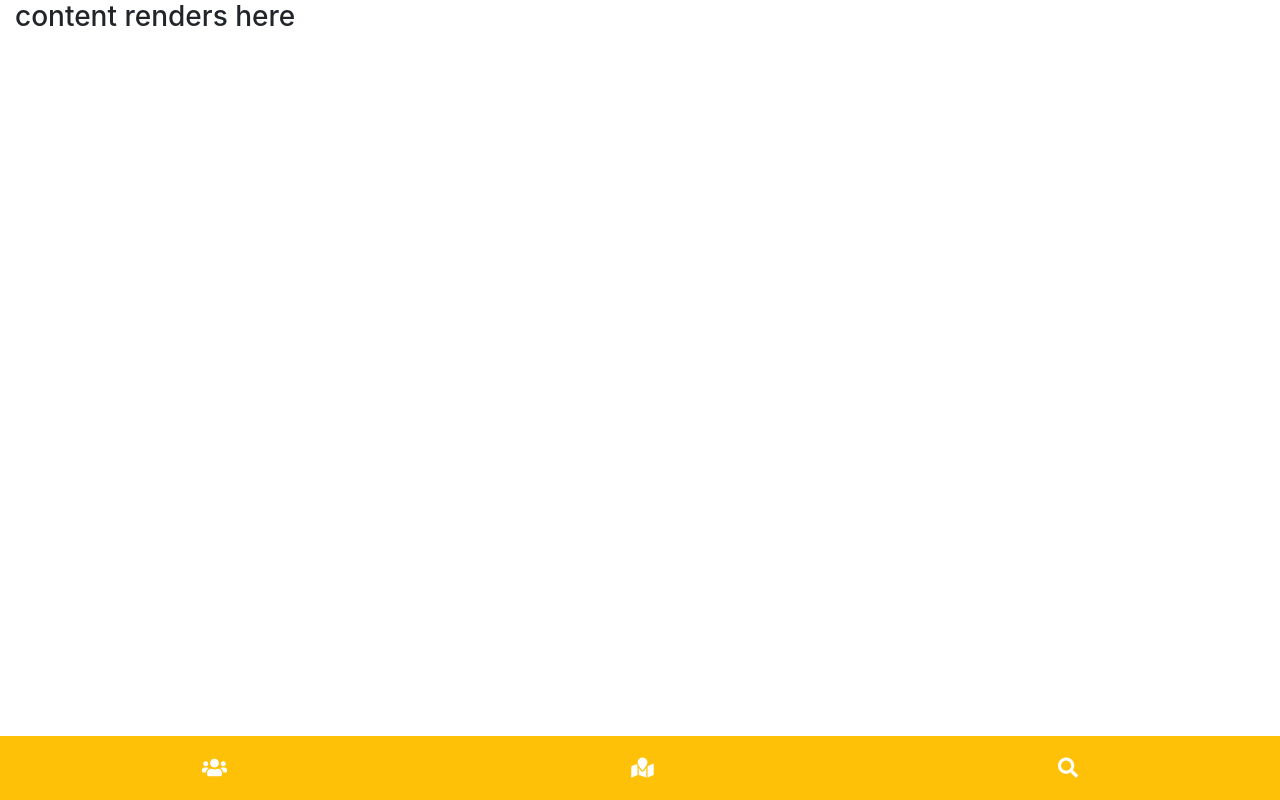
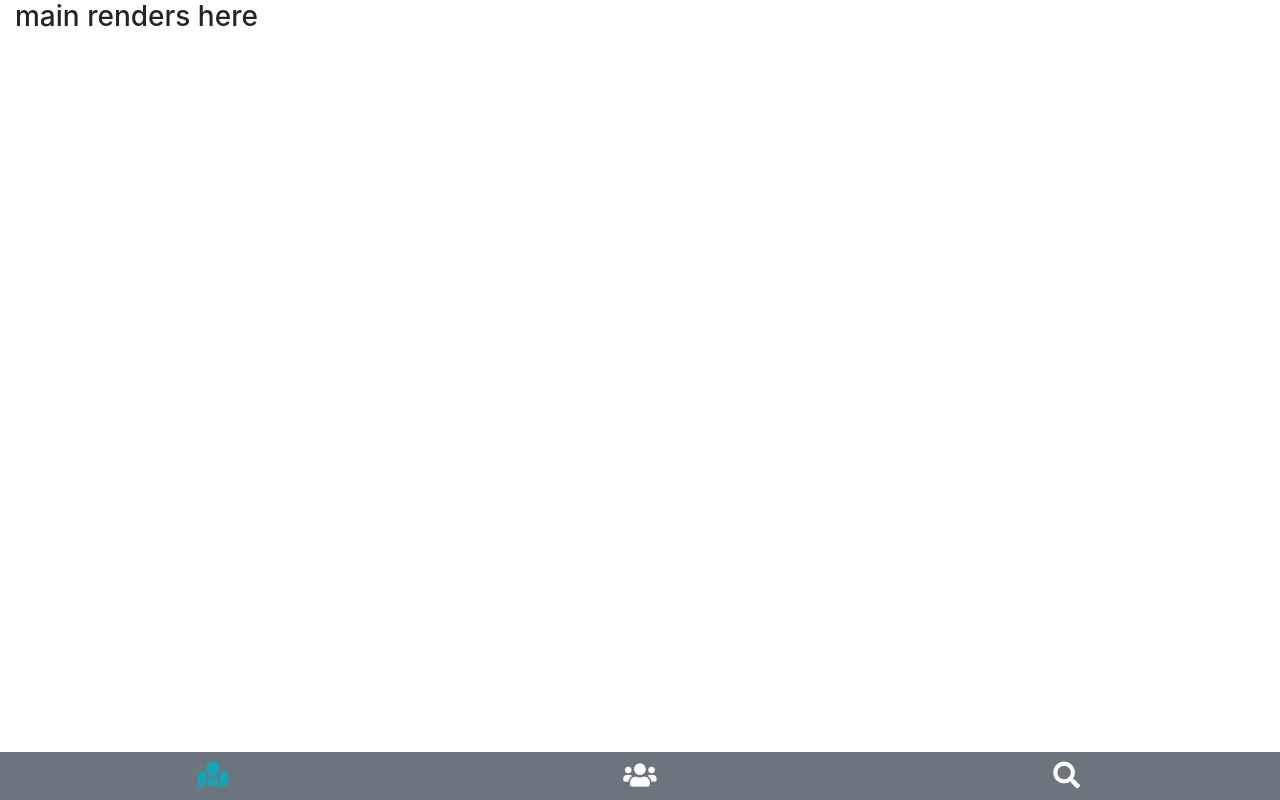
Before and after one commit to Qwiso/friend-zoned, a React (Create React App) app: page / in a window 1280 px wide. Built offline with nearby package versions, Linux system fonts and the light colour scheme.

Commit message:
trying to get page navigation to work

```diff
--- a/src/App.js
+++ b/src/App.js
@@ -4,24 +4,37 @@ import 'bootstrap/dist/css/bootstrap.min.css'
 import '@fortawesome/fontawesome-free/css/all.min.css'
 
 const Content = (props) => {
-  return <h3>content renders here</h3>
+  return <h3>{props.page} renders here</h3>
 }
 
 class App extends Component {
+  state = {
+    page: "main"
+  }
+
+  navBtnClicked = (e) => {
+    console.log(e)
+    if (!this.state.page === e) {
+      this.setState({
+        page: e
+      })
+    }
+  }
+
   render() {
     return (
       <div>
         <section name="content">
         <div className="container-fluid">
-          <Content />
+          <Content page={this.state.page} />
         </div>
         </section>
-        <section name="nav-bar">
-          <div className="container-fluid fixed-bottom bg-warning">
-            <div className="row d-flex justify-content-around">
-              <h3 className="btn btn-lg p-3 m-0 text-white"><i className="fas fa-users"></i></h3>
-              <h3 className="btn btn-lg p-3 m-0 text-white"><i className="fas fa-map-marked"></i></h3>
-              <h3 className="btn btn-lg p-3 m-0 text-white"><i className="fas fa-search"></i></h3>
+        <section name="nav-bar" className="d-block">
+          <div className="container-fluid fixed-bottom bg-secondary">
+            <div className="row">
+              <div onClick={this.navBtnClicked('main')} className="btn btn-lg col py-2 border-y rounded-0 text-center text-info"><i className="fas fa-lg fa-map-marked"></i></div>
+              <div onClick={this.navBtnClicked('map')} className="btn btn-lg col py-2 border-y rounded-0 text-center text-white"><i className="fas fa-lg fa-users"></i></div>
+              <div onClick={this.navBtnClicked('search')} className="btn btn-lg col py-2 border-y rounded-0 text-center text-white"><i className="fas fa-lg fa-search"></i></div>
             </div>
           </div>
         </section>
```
